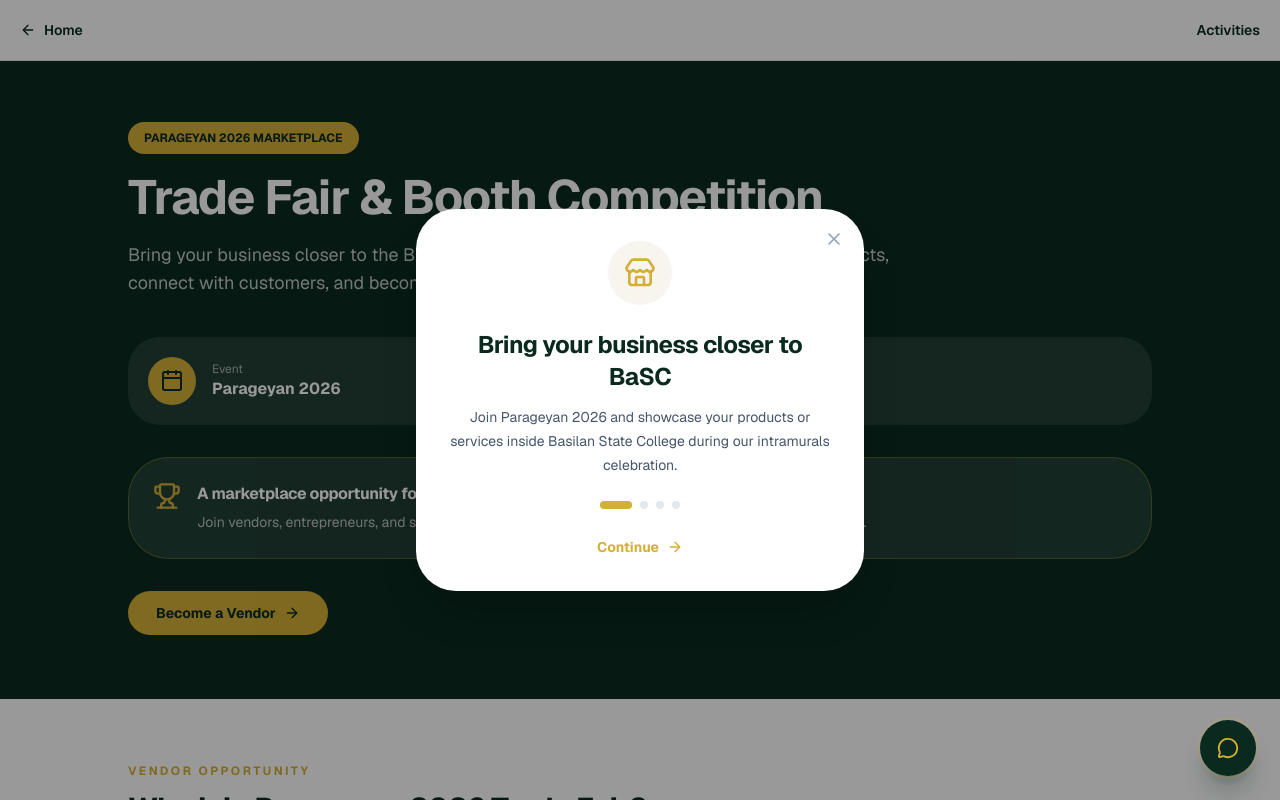
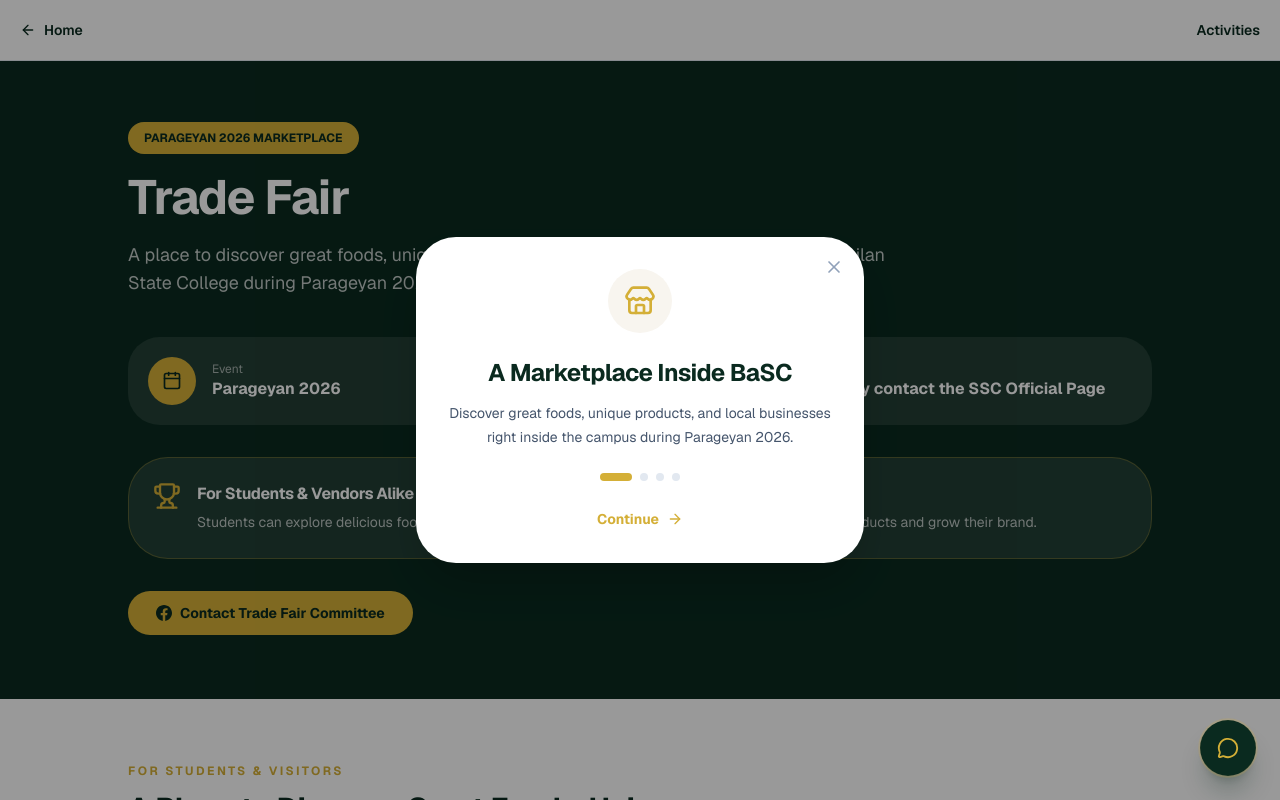
Before and after one commit to buildwithjaym/ssc-activity-hub, a Next.js app: page /guidelines/trade-fair in a window 1280 px wide. Shown: the top 800 px of the page. Built offline with nearby package versions, Linux system fonts and the light colour scheme; no server answers.

Commit message:
feat(guidelines): update trade fair guidelines

```diff
--- a/app/guidelines/trade-fair/page.tsx
+++ b/app/guidelines/trade-fair/page.tsx
@@ -14,6 +14,9 @@ import {
   CheckCircle2,
   Sparkles,
   PackageCheck,
+  Utensils,
+  ShoppingBag,
+  Heart,
   X,
 } from "lucide-react";
 import { AnimatePresence, motion } from "framer-motion";
@@ -22,43 +25,82 @@ import { AnimatePresence, motion } from "framer-motion";
 const contactInfo = {
   name: "Supreme Student Council",
   role: "Parageyan 2026 Trade Fair Committee",
-  facebook: "https://facebook.com/your-page",
+  facebook: "https://www.facebook.com/BascSSC",
 };
+
+
+function FacebookIcon({ className = "h-4 w-4" }: { className?: string }) {
+  return (
+    <svg
+      xmlns="http://www.w3.org/2000/svg"
+      viewBox="0 0 24 24"
+      fill="currentColor"
+      className={className}
+    >
+      <path d="M24 12.073c0-6.627-5.373-12-12-12s-12 5.373-12 12c0 5.99 4.388 10.954 10.125 11.854v-8.385H7.078v-3.47h3.047V9.43c0-3.007 1.792-4.669 4.533-4.669 1.312 0 2.686.235 2.686.235v2.953H15.83c-1.491 0-1.956.925-1.956 1.874v2.25h3.328l-.532 3.47h-2.796v8.385C19.612 23.027 24 18.062 24 12.073z" />
+    </svg>
+  );
+}
 
 
 const introSlides = [
   {
     icon: Store,
-    title: "Bring your business closer to BaSC",
+    title: "A Marketplace Inside BaSC",
     description:
-      "Join Parageyan 2026 and showcase your products or services inside Basilan State College during our intramurals celebration.",
+      "Discover great foods, unique products, and local businesses right inside the campus during Parageyan 2026.",
   },
   {
-    icon: Users,
-    title: "Reach your next customers",
+    icon: Utensils,
+    title: "Taste Something New",
     description:
-      "Connect with students, faculty, and visitors while promoting your brand in a lively campus environment.",
+      "From delicious snacks and meals to refreshing drinks, explore a variety of food vendors ready to serve the BaSC community.",
   },
   {
-    icon: TrendingUp,
-    title: "Grow your brand with us",
+    icon: ShoppingBag,
+    title: "Find Unique Products",
     description:
-      "Food, merchandise, crafts, and services are welcome to become part of the Parageyan 2026 marketplace.",
+      "Shop for merchandise, crafts, accessories, and creative items from student sellers and local entrepreneurs.",
   },
   {
     icon: ClipboardCheck,
-    title: "Reserve your booth space",
+    title: "Want to Sell?",
     description:
-      "Contact the Trade Fair Committee for booth availability, requirements, and participation details.",
+      "Vendors and student entrepreneurs can reserve a booth and join the Parageyan 2026 Trade Fair.",
   },
 ];
 
-
+const studentBenefits = [
+  {
+    icon: Utensils,
+    title: "Discover Great Foods",
+    description:
+      "Explore a variety of snacks, meals, drinks, and specialty items from different vendors.",
+  },
+  {
+    icon: ShoppingBag,
+    title: "Find Unique Products",
+    description:
+      "Shop for clothing, crafts, accessories, and one-of-a-kind items you won’t easily find elsewhere.",
+  },
+  {
+    icon: Heart,
+    title: "Support Local & Student Sellers",
+    description:
+      "Help fellow students and local entrepreneurs by purchasing from their booths.",
+  },
+  {
+    icon: Sparkles,
+    title: "Enjoy the Parageyan Vibe",
+    description:
+      "Experience a lively campus marketplace while celebrating intramurals with the whole community.",
+  },
+];
 
 const vendorBenefits = [
   {
     icon: Users,
-    title: "Reach Students",
+    title: "Reach Students & Faculty",
     description:
       "Connect directly with the BaSC community and introduce your products to potential customers.",
   },
@@ -66,56 +108,43 @@ const vendorBenefits = [
     icon: TrendingUp,
     title: "Promote Your Brand",
     description:
-      "Increase your visibility by showcasing your business during a major campus celebration.",
+      "Increase your visibility during one of the biggest campus celebrations of the year.",
   },
   {
     icon: Store,
     title: "Sell Your Products",
     description:
-      "Create opportunities for sales, customer engagement, and business connections.",
+      "Create real opportunities for sales, customer engagement, and new business connections.",
   },
   {
-    icon: Sparkles,
+    icon: Trophy,
     title: "Be Part of Parageyan",
     description:
-      "Support and become part of an unforgettable intramurals experience.",
+      "Join an unforgettable intramurals experience and become part of the campus marketplace.",
   },
 ];
 
 
-
 export default function TradeFairGuidelinesPage() {
-
   const [showModal, setShowModal] = useState(true);
   const [activeSlide, setActiveSlide] = useState(0);
 
-
   return (
-
     <main className="min-h-screen bg-white text-[#0A2A1F]">
-
-
-      {/* INTRO MODAL */}
-
+      {/* Intro Modal */}
       <AnimatePresence>
-
         {showModal && (
-
           <motion.div
             initial={{ opacity: 0 }}
             animate={{ opacity: 1 }}
             exit={{ opacity: 0 }}
             className="fixed inset-0 z-50 flex items-center justify-center bg-black/40 px-5"
           >
-
-
             <motion.div
               initial={{ opacity: 0, scale: 0.95, y: 20 }}
               animate={{ opacity: 1, scale: 1, y: 0 }}
               className="relative w-full max-w-md rounded-3xl bg-white p-8 text-center shadow-2xl"
             >
-
-
               <button
                 onClick={() => setShowModal(false)}
                 className="absolute right-5 top-5 text-slate-400 hover:text-[#0A2A1F]"
@@ -123,45 +152,25 @@ export default function TradeFairGuidelinesPage() {
                 <X className="h-5 w-5" />
               </button>
 
-
-
               {(() => {
-
                 const Icon = introSlides[activeSlide].icon;
 
-
                 return (
-
                   <>
-
                     <div className="mx-auto flex h-16 w-16 items-center justify-center rounded-full bg-[#F8F5EF] text-[#D4AF37]">
-
                       <Icon className="h-8 w-8" />
-
                     </div>
 
-
-
                     <h2 className="mt-6 text-2xl font-bold">
-
                       {introSlides[activeSlide].title}
-
                     </h2>
 
-
-
                     <p className="mt-3 text-sm leading-6 text-slate-600">
-
                       {introSlides[activeSlide].description}
-
                     </p>
 
-
-
                     <div className="mt-6 flex justify-center gap-2">
-
                       {introSlides.map((_, index) => (
-
                         <span
                           key={index}
                           className={`h-2 rounded-full transition-all ${
@@ -170,358 +179,211 @@ export default function TradeFairGuidelinesPage() {
                               : "w-2 bg-slate-200"
                           }`}
                         />
-
                       ))}
-
                     </div>
 
-
-
                     {activeSlide === introSlides.length - 1 ? (
-
                       <div className="mt-7 flex flex-col gap-3 sm:flex-row">
-
-
                         <a
                           href={contactInfo.facebook}
                           target="_blank"
-                          className="flex-1 rounded-full bg-[#0A2A1F] px-5 py-3 text-sm font-bold text-white transition hover:bg-[#D4AF37] hover:text-[#0A2A1F]"
+                          rel="noopener noreferrer"
+                          className="flex flex-1 items-center justify-center gap-2 rounded-full bg-[#0A2A1F] px-5 py-3 text-sm font-bold text-white transition hover:bg-[#D4AF37] hover:text-[#0A2A1F]"
                         >
+                          <FacebookIcon className="h-4 w-4" />
                           Become a Vendor
                         </a>
 
-
-
                         <button
                           onClick={() => setShowModal(false)}
-                          className="flex-1 rounded-full border border-[#0A2A1F] px-5 py-3 text-sm font-bold"
+                          className="flex-1 rounded-full border border-[#0A2A1F] px-5 py-3 text-sm font-bold transition hover:bg-slate-50"
                         >
-                          View Guidelines
+                          View Details
                         </button>
-
-
                       </div>
-
-
                     ) : (
-
-
                       <button
                         onClick={() => setActiveSlide(activeSlide + 1)}
                         className="mt-7 inline-flex items-center gap-2 text-sm font-bold text-[#D4AF37]"
                       >
-
                         Continue
-
                         <ArrowRight className="h-4 w-4" />
-
                       </button>
-
-
                     )}
-
                   </>
-
                 );
-
               })()}
-
-
             </motion.div>
-
-
           </motion.div>
-
         )}
-
       </AnimatePresence>
 
-
-
-
-
-      {/* HEADER */}
-
+      {/* Header */}
       <header className="border-b border-slate-200">
-
         <div className="mx-auto flex max-w-7xl items-center justify-between px-5 py-5">
-
-
           <Link
             href="/"
-            className="flex items-center gap-2 text-sm font-semibold"
+            className="flex items-center gap-2 text-sm font-semibold hover:text-[#D4AF37]"
           >
-
             <ArrowLeft className="h-4 w-4" />
-
             Home
-
           </Link>
-
-
 
           <Link
             href="/#activities"
             className="text-sm font-semibold hover:text-[#D4AF37]"
           >
-
             Activities
-
           </Link>
-
-
         </div>
-
       </header>
 
-
-
-
-
-      {/* HERO */}
-
+      {/* Hero */}
       <section className="bg-[#0A2A1F] px-5 py-16">
-
         <div className="mx-auto max-w-5xl">
-
-
           <span className="rounded-full bg-[#D4AF37] px-4 py-2 text-xs font-bold uppercase text-[#0A2A1F]">
-
             Parageyan 2026 Marketplace
-
           </span>
 
-
-
           <h1 className="mt-6 text-4xl font-bold tracking-tight text-white sm:text-5xl">
-
-            Trade Fair & Booth Competition
-
+            Trade Fair
           </h1>
 
-
-
           <p className="mt-5 max-w-3xl text-base leading-7 text-white/75 sm:text-lg">
-
-            Bring your business closer to the Basilan State College
-            community. Showcase your products, connect with customers,
-            and become part of Parageyan 2026.
-
+            A place to discover great foods, unique products, and local
+            businesses — right inside Basilan State College during Parageyan
+            2026.
           </p>
 
-
-
           <div className="mt-10 grid gap-4 sm:grid-cols-2">
-
-
             <HighlightCard
-              icon={<Calendar />}
+              icon={<Calendar className="h-5 w-5" />}
               label="Event"
               value="Parageyan 2026"
             />
-
-
             <HighlightCard
-              icon={<Store />}
+              icon={<Store className="h-5 w-5" />}
               label="Booth Fee"
-              value="₱1,000 per day"
+              value="For Price you may contact the SSC Official Page"
             />
-
-
           </div>
 
-
-
           <div className="mt-8 rounded-3xl border border-[#D4AF37]/30 bg-white/10 p-6">
-
             <div className="flex gap-4">
-
-
-              <Trophy className="h-7 w-7 text-[#D4AF37]" />
-
-
+              <Trophy className="h-7 w-7 shrink-0 text-[#D4AF37]" />
               <div>
-
-
                 <h3 className="font-bold text-white">
-
-                  A marketplace opportunity for your business
-
+                  For Students & Vendors Alike
                 </h3>
-
-
-
                 <p className="mt-1 text-sm leading-6 text-white/70">
-
-                  Join vendors, entrepreneurs, and sellers
-                  in bringing products and services closer
-                  to the BaSC community.
-
+                  Students can explore delicious food and unique finds.
+                  Vendors and student sellers can promote their products and
+                  grow their brand.
                 </p>
-
-
               </div>
-
-
             </div>
-
-
           </div>
-
-
 
           <a
             href={contactInfo.facebook}
             target="_blank"
+            rel="noopener noreferrer"
             className="mt-8 inline-flex items-center gap-2 rounded-full bg-[#D4AF37] px-7 py-3 text-sm font-bold text-[#0A2A1F] transition hover:bg-white"
           >
-
-            Become a Vendor
-
-            <ArrowRight className="h-4 w-4" />
-
+            <FacebookIcon className="h-4 w-4" />
+            Contact Trade Fair Committee
           </a>
-
-
         </div>
-
       </section>
 
-            {/* WHY JOIN */}
-
+      {/* For Students */}
       <section className="px-5 py-16">
-
         <div className="mx-auto max-w-5xl">
-
-
           <div className="max-w-2xl">
-
             <p className="text-xs font-bold uppercase tracking-[0.2em] text-[#D4AF37]">
-              Vendor Opportunity
+              For Students & Visitors
             </p>
-
-
             <h2 className="mt-3 text-3xl font-bold">
-              Why join Parageyan 2026 Trade Fair?
+              A Place to Discover Great Foods, Unique Products, and More
             </h2>
-
-
             <p className="mt-4 leading-7 text-slate-600">
-              This is your opportunity to introduce your brand,
-              showcase your products, and connect with the
-              Basilan State College community.
+              Walk around the Trade Fair and enjoy a variety of offerings from
+              student sellers and local businesses — all in one lively campus
+              location.
             </p>
-
           </div>
 
-
-
-
-
           <div className="mt-10 grid gap-5 sm:grid-cols-2">
-
-            {vendorBenefits.map((benefit) => (
-
+            {studentBenefits.map((benefit) => (
               <BenefitCard
                 key={benefit.title}
-                icon={<benefit.icon />}
+                icon={<benefit.icon className="h-5 w-5" />}
                 title={benefit.title}
                 description={benefit.description}
               />
+            ))}
+          </div>
+        </div>
+      </section>
 
-            ))}
-
+      {/* For Vendors */}
+      <section className="bg-[#F8F5EF] px-5 py-16">
+        <div className="mx-auto max-w-5xl">
+          <div className="max-w-2xl">
+            <p className="text-xs font-bold uppercase tracking-[0.2em] text-[#D4AF37]">
+              For Vendors & Student Sellers
+            </p>
+            <h2 className="mt-3 text-3xl font-bold">
+              Why Join as a Vendor?
+            </h2>
+            <p className="mt-4 leading-7 text-slate-600">
+              This is your opportunity to introduce your brand, showcase your
+              products, and connect with the Basilan State College community.
+            </p>
           </div>
 
-
+          <div className="mt-10 grid gap-5 sm:grid-cols-2">
+            {vendorBenefits.map((benefit) => (
+              <BenefitCard
+                key={benefit.title}
+                icon={<benefit.icon className="h-5 w-5" />}
+                title={benefit.title}
+                description={benefit.description}
+              />
+            ))}
+          </div>
         </div>
-
-
       </section>
 
-
-
-
-
-
-
-      {/* VENDOR INFORMATION */}
-
-      <section className="bg-[#F8F5EF] px-5 py-16">
-
-
-        <div className="mx-auto max-w-5xl space-y-10">
-
-
-
+      {/* Who Can Join + Booth Info */}
+      <section className="px-5 py-16">
+        <div className="mx-auto max-w-5xl space-y-12">
           <Section
-            title="Who Can Join?"
+            title="Who Can Join as a Vendor?"
             items={[
-              "Businesses and local entrepreneurs.",
-              "Student sellers and small business owners.",
-              "Food, merchandise, crafts, and service providers.",
-              "Vendors interested in promoting their products during Parageyan 2026.",
+              "Local businesses and entrepreneurs",
+              "Student sellers and small business owners",
+              "Food, merchandise, crafts, and service providers",
+              "Anyone interested in promoting their products during Parageyan 2026",
             ]}
           />
 
-
-
-
-
           <section>
-
-
-            <h2 className="text-2xl font-bold">
-              Booth Information
-            </h2>
-
+            <h2 className="text-2xl font-bold">Booth Information</h2>
 
             <div className="mt-6 grid gap-5 sm:grid-cols-2">
-
-
               <InfoCard
-                icon={<Store />}
+                icon={<Store className="h-5 w-5" />}
                 title="Booth Fee"
                 description="₱1,000 per day for booth rental."
               />
-
-
-
               <InfoCard
-                icon={<Calendar />}
+                icon={<Calendar className="h-5 w-5" />}
                 title="Event Schedule"
-                description="During Parageyan 2026 intramurals celebration."
+                description="During the Parageyan 2026 intramurals celebration."
               />
-
-
             </div>
-
-
           </section>
-
-
-
-
-
-        </div>
-
-
-      </section>
-
-
-
-
-
-
-
-      {/* VENDOR GUIDELINES */}
-
-      <section className="px-5 py-16">
-
-
-        <div className="mx-auto max-w-5xl space-y-10">
-
-
 
           <Section
             title="Vendor Guidelines"
@@ -530,224 +392,96 @@ export default function TradeFairGuidelinesPage() {
               "Products and services must follow Basilan State College policies.",
               "Vendors are responsible for booth setup, materials, and arrangements.",
               "Maintain cleanliness and professionalism throughout the event.",
-              "Respect other vendors, students, and visitors.",
+              "Respect other vendors, students, and visitors at all times.",
             ]}
           />
 
-
-
-
-
-
           <section>
-
-
-            <h2 className="text-2xl font-bold">
-              What You Can Showcase
-            </h2>
-
-
-
+            <h2 className="text-2xl font-bold">What You Can Showcase</h2>
             <p className="mt-3 leading-7 text-slate-600">
-              Bring products and services that can engage
-              and serve the BaSC community.
+              Bring products and services that can engage and serve the BaSC
+              community.
             </p>
 
-
-
-
             <div className="mt-8 grid gap-5 sm:grid-cols-3">
-
-
               <InfoCard
-                icon={<PackageCheck />}
+                icon={<Utensils className="h-5 w-5" />}
                 title="Food Products"
                 description="Snacks, drinks, meals, and specialty items."
               />
-
-
-
               <InfoCard
-                icon={<Store />}
+                icon={<Store className="h-5 w-5" />}
                 title="Merchandise"
                 description="Clothing, crafts, accessories, and products."
               />
-
-
-
               <InfoCard
-                icon={<Sparkles />}
+                icon={<Sparkles className="h-5 w-5" />}
                 title="Creative Services"
                 description="Unique ideas, services, and business concepts."
               />
-
-
             </div>
-
-
           </section>
 
-
-
-
-
-
-
-
-          {/* CONTACT CTA */}
-
-
+          {/* Contact CTA */}
           <div className="rounded-3xl bg-[#0A2A1F] p-7">
-
-
             <div className="flex flex-col gap-6 sm:flex-row sm:items-center sm:justify-between">
-
-
-
               <div className="flex gap-4">
-
-
                 <div className="flex h-12 w-12 shrink-0 items-center justify-center rounded-xl bg-[#D4AF37] text-[#0A2A1F]">
-
-                  <ClipboardCheck className="h-6 w-6"/>
-
+                  <ClipboardCheck className="h-6 w-6" />
                 </div>
-
-
-
-
                 <div>
-
-
                   <h3 className="font-bold text-white">
-
                     Ready to bring your business to BaSC?
-
                   </h3>
-
-
-
-
                   <p className="mt-1 text-sm leading-6 text-white/70">
-
-                    Contact the Parageyan 2026 Trade Fair Committee
-                    for booth availability, requirements, and details.
-
+                    Contact the Parageyan 2026 Trade Fair Committee for booth
+                    availability, requirements, and details.
                   </p>
-
-
                 </div>
-
-
               </div>
-
-
-
-
 
               <a
                 href={contactInfo.facebook}
                 target="_blank"
+                rel="noopener noreferrer"
                 className="inline-flex items-center justify-center gap-2 rounded-full bg-[#D4AF37] px-6 py-3 text-sm font-bold text-[#0A2A1F] transition hover:bg-white"
               >
-
+                <FacebookIcon className="h-4 w-4" />
                 Contact Committee
-
-                <ArrowRight className="h-4 w-4"/>
-
               </a>
-
-
-
             </div>
-
-
           </div>
 
-
-
-
-
-
           <div className="rounded-3xl bg-[#F8F5EF] p-6">
-
-
             <div className="flex gap-3">
-
-
               <CheckCircle2 className="h-5 w-5 shrink-0 text-[#D4AF37]" />
-
-
               <p className="text-sm leading-6 text-slate-600">
-
-                Become part of Parageyan 2026.
-                Showcase your business, connect with the community,
-                and create opportunities inside Basilan State College.
-
+                Whether you’re looking for great food, unique products, or a
+                chance to sell your own creations — the Parageyan 2026 Trade
+                Fair is the place to be.
               </p>
-
-
             </div>
-
-
           </div>
-
-
-
         </div>
-
-
       </section>
 
-
-
-
-
-
-
-
-      {/* FOOTER */}
-
-
+      {/* Footer */}
       <footer className="border-t border-slate-200 px-5 py-8 text-center">
-
-
         <Link
           href="/#activities"
           className="inline-flex items-center gap-2 text-sm font-bold hover:text-[#D4AF37]"
         >
-
-          <ArrowLeft className="h-4 w-4"/>
-
+          <ArrowLeft className="h-4 w-4" />
           Back to Activities
-
         </Link>
 
-
-
-
         <p className="mt-4 text-xs text-slate-500">
-
           Supreme Student Council • Parageyan 2026
-
         </p>
-
-
       </footer>
-
-
     </main>
-
   );
-
 }
-
-
-
-
-
-
-
 
 
 function HighlightCard({
@@ -759,52 +493,18 @@ function HighlightCard({
   label: string;
   value: string;
 }) {
-
   return (
-
     <div className="flex items-center gap-4 rounded-2xl bg-white/10 p-5">
-
-
       <div className="flex h-12 w-12 items-center justify-center rounded-xl bg-[#D4AF37] text-[#0A2A1F]">
-
         {icon}
-
       </div>
-
-
-
       <div>
-
-
-        <p className="text-xs text-white/60">
-
-          {label}
-
-        </p>
-
-
-
-        <p className="font-bold text-white">
-
-          {value}
-
-        </p>
-
-
+        <p className="text-xs text-white/60">{label}</p>
+        <p className="font-bold text-white">{value}</p>
       </div>
-
-
     </div>
-
   );
-
 }
-
-
-
-
-
-
 
 function BenefitCard({
   icon,
@@ -815,46 +515,16 @@ function BenefitCard({
   title: string;
   description: string;
 }) {
-
   return (
-
     <div className="rounded-3xl border border-slate-200 bg-white p-6 shadow-sm">
-
-
       <div className="flex h-12 w-12 items-center justify-center rounded-xl bg-[#F8F5EF] text-[#D4AF37]">
-
         {icon}
-
       </div>
-
-
-
-      <h3 className="mt-5 font-bold">
-
-        {title}
-
-      </h3>
-
-
-
-      <p className="mt-2 text-sm leading-6 text-slate-600">
-
-        {description}
-
-      </p>
-
-
+      <h3 className="mt-5 font-bold">{title}</h3>
+      <p className="mt-2 text-sm leading-6 text-slate-600">{description}</p>
     </div>
-
   );
-
 }
-
-
-
-
-
-
 
 function InfoCard({
   icon,
@@ -865,46 +535,16 @@ function InfoCard({
   title: string;
   description: string;
 }) {
-
   return (
-
     <div className="rounded-3xl border border-slate-200 bg-white p-6">
-
-
       <div className="flex h-12 w-12 items-center justify-center rounded-xl bg-[#F8F5EF] text-[#D4AF37]">
-
         {icon}
-
       </div>
-
-
-
-      <h3 className="mt-5 font-bold">
-
-        {title}
-
-      </h3>
-
-
-
-      <p className="mt-2 text-sm leading-6 text-slate-600">
-
-        {description}
-
-      </p>
-
-
+      <h3 className="mt-5 font-bold">{title}</h3>
+      <p className="mt-2 text-sm leading-6 text-slate-600">{description}</p>
     </div>
-
   );
-
 }
-
-
-
-
-
-
 
 function Section({
   title,
@@ -915,70 +555,24 @@ function Section({
   children?: React.ReactNode;
   items?: string[];
 }) {
-
   return (
-
     <section>
-
-
-      <h2 className="text-2xl font-bold">
-
-        {title}
-
-      </h2>
-
-
+      <h2 className="text-2xl font-bold">{title}</h2>
 
       {children && (
-
-        <p className="mt-3 leading-7 text-slate-600">
-
-          {children}
-
-        </p>
-
+        <p className="mt-3 leading-7 text-slate-600">{children}</p>
       )}
 
-
-
-
-
       {items && (
-
         <ul className="mt-4 space-y-3 text-slate-600">
-
-
           {items.map((item) => (
-
-            <li
-              key={item}
-              className="flex gap-3"
-            >
-
-
+            <li key={item} className="flex gap-3">
               <span className="mt-2 h-2 w-2 shrink-0 rounded-full bg-[#D4AF37]" />
-
-
-
-              <span>
-
-                {item}
-
-              </span>
-
-
+              <span>{item}</span>
             </li>
-
           ))}
-
-
         </ul>
-
       )}
-
-
     </section>
-
   );
-
 }
```
